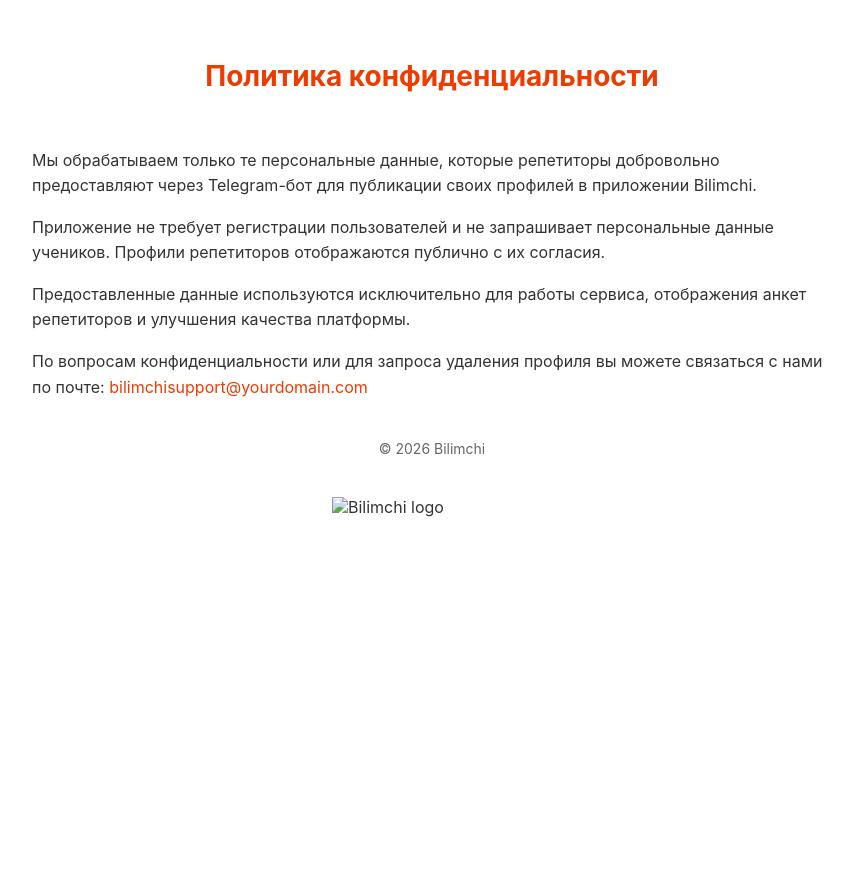
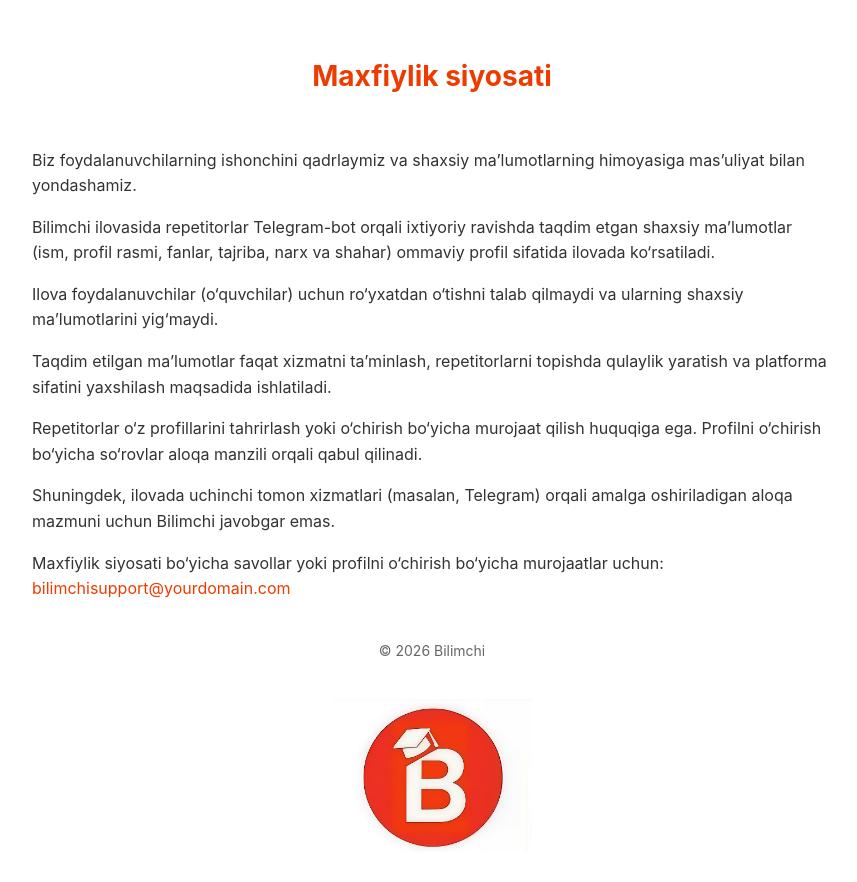
Before and after one commit to bilimchiuz/bilimchi, a plain HTML site: page index.html in a window 1280 px wide. Shown: the whole page, without its empty margins (208-1065 px from the left). Before the commit the page ends 800 px from the top, so only its background shows below. Drawn offline with Linux system fonts and the light colour scheme.

Commit message:
Update index.html

```diff
--- a/index.html
+++ b/index.html
@@ -1,9 +1,9 @@
 <!DOCTYPE html>
-<html lang="ru">
+<html lang="uz">
 <head>
   <meta charset="UTF-8" />
   <meta name="viewport" content="width=device-width, initial-scale=1.0" />
-  <title>Политика конфиденциальности — Bilimchi</title>
+  <title>Maxfiylik siyosati — Bilimchi</title>
   <style>
     body {
       font-family: 'Inter', sans-serif;
@@ -55,24 +55,40 @@
 </head>
 <body>
   <header>
-    <h1 id="title">Политика конфиденциальности</h1>
+    <h1>Maxfiylik siyosati</h1>
   </header>
 
   <main>
-    <p id="p1">
-      Мы обрабатываем только те персональные данные, которые репетиторы добровольно предоставляют через Telegram-бот для публикации своих профилей в приложении Bilimchi.
+    <p>
+      Biz foydalanuvchilarning ishonchini qadrlaymiz va shaxsiy ma’lumotlarning himoyasiga mas’uliyat bilan yondashamiz.
     </p>
 
-    <p id="p2">
-      Приложение не требует регистрации пользователей и не запрашивает персональные данные учеников. Профили репетиторов отображаются публично с их согласия.
+    <p>
+      Bilimchi ilovasida repetitorlar Telegram-bot orqali ixtiyoriy ravishda taqdim etgan shaxsiy ma’lumotlar
+      (ism, profil rasmi, fanlar, tajriba, narx va shahar) ommaviy profil sifatida ilovada ko‘rsatiladi.
     </p>
 
-    <p id="p3">
-      Предоставленные данные используются исключительно для работы сервиса, отображения анкет репетиторов и улучшения качества платформы.
+    <p>
+      Ilova foydalanuvchilar (o‘quvchilar) uchun ro‘yxatdan o‘tishni talab qilmaydi va ularning shaxsiy ma’lumotlarini yig‘maydi.
     </p>
 
-    <p id="p4">
-      По вопросам конфиденциальности или для запроса удаления профиля вы можете связаться с нами по почте:
+    <p>
+      Taqdim etilgan ma’lumotlar faqat xizmatni ta’minlash, repetitorlarni topishda qulaylik yaratish
+      va platforma sifatini yaxshilash maqsadida ishlatiladi.
+    </p>
+
+    <p>
+      Repetitorlar o‘z profillarini tahrirlash yoki o‘chirish bo‘yicha murojaat qilish huquqiga ega.
+      Profilni o‘chirish bo‘yicha so‘rovlar aloqa manzili orqali qabul qilinadi.
+    </p>
+
+    <p>
+      Shuningdek, ilovada uchinchi tomon xizmatlari (masalan, Telegram) orqali amalga oshiriladigan aloqa
+      mazmuni uchun Bilimchi javobgar emas.
+    </p>
+
+    <p>
+      Maxfiylik siyosati bo‘yicha savollar yoki profilni o‘chirish bo‘yicha murojaatlar uchun:
       <a href="mailto:bilimchisupport@yourdomain.com">bilimchisupport@yourdomain.com</a>
     </p>
   </main>
@@ -82,27 +98,7 @@
   </footer>
 
   <div class="logo">
-    <img src="images/logo.jpg" alt="Bilimchi logo" />
+    <img src="logo.jpg" alt="Bilimchi logotipi" />
   </div>
-
-  <script>
-    const lang = navigator.language || navigator.userLanguage;
-
-    if (lang && lang.startsWith('uz')) {
-      document.getElementById('title').innerText = 'Maxfiylik siyosati';
-
-      document.getElementById('p1').innerText =
-        'Bilimchi ilovasida repetitorlar Telegram-bot orqali ixtiyoriy ravishda taqdim etgan shaxsiy ma’lumotlar qayta ishlanadi va ommaviy profil sifatida ko‘rsatiladi.';
-
-      document.getElementById('p2').innerText =
-        'Ilova foydalanuvchilar (o‘quvchilar) uchun ro‘yxatdan o‘tishni talab qilmaydi va ularning shaxsiy ma’lumotlarini yig‘maydi.';
-
-      document.getElementById('p3').innerText =
-        'Taqdim etilgan ma’lumotlar faqat xizmatni ta’minlash va repetitorlarni topishda qulaylik yaratish uchun ishlatiladi.';
-
-      document.getElementById('p4').innerHTML =
-        'Maxfiylik bo‘yicha savollar yoki profilni o‘chirish uchun: <a href="mailto:bilimchisupport@yourdomain.com">bilimchisupport@yourdomain.com</a>';
-    }
-  </script>
 </body>
 </html>
```
